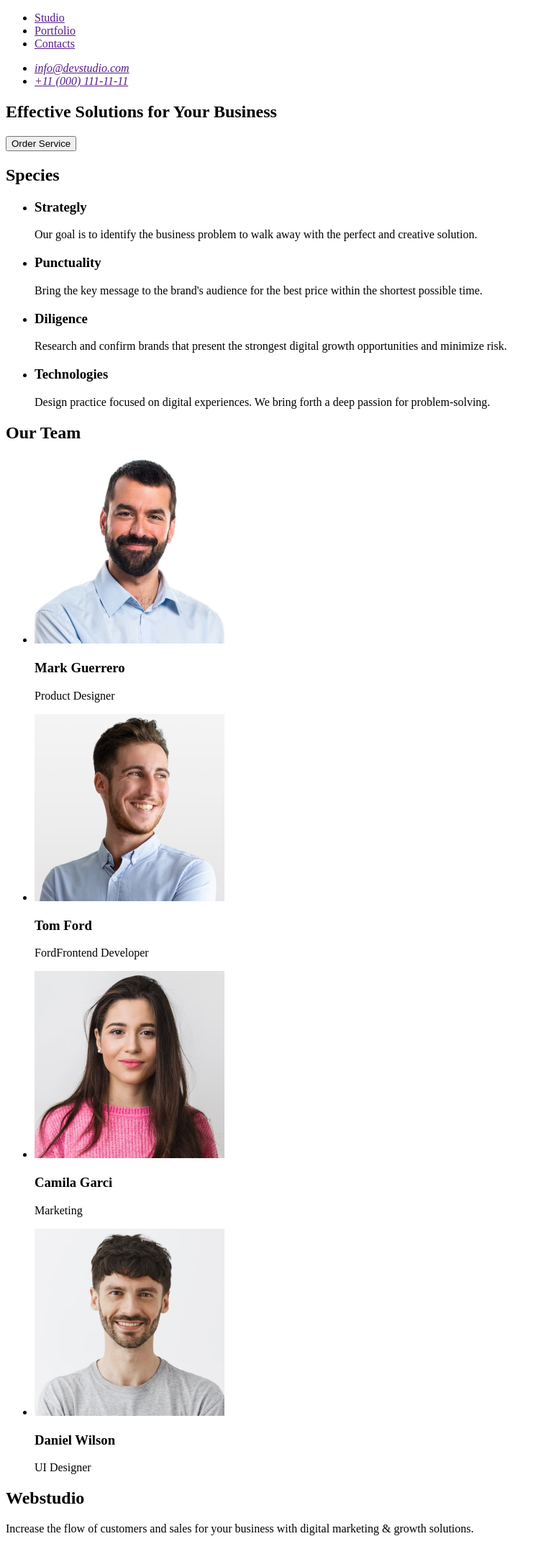
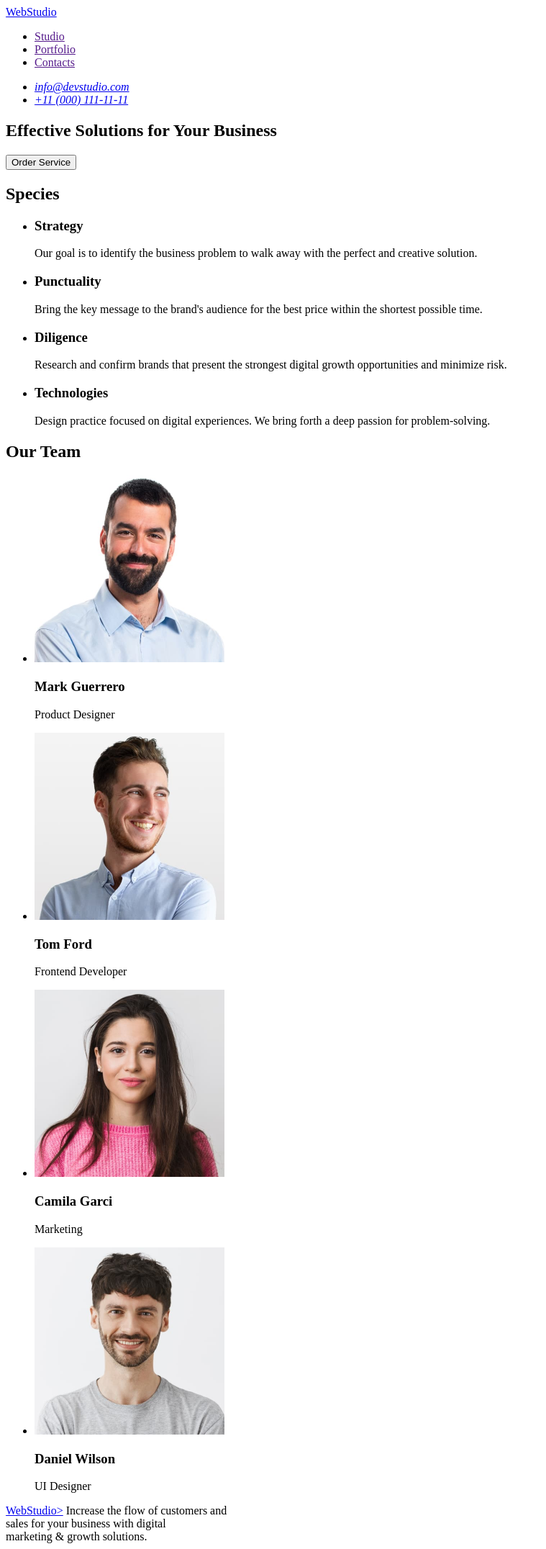
Before and after one commit to Svetakler/goit-markup-hw-01, a plain HTML site: page index.html in a window 1280 px wide. Shown: the whole page at 72% size, without its empty margins (0-759 px from the left). Drawn offline with Linux system fonts and the light colour scheme.

Commit message:
add markup

```diff
--- a/index.html
+++ b/index.html
@@ -8,7 +8,7 @@
   <body>
     <header>
       <nav>
-        <a href="./index.html" webstudio></a>
+        <a href="./index.html">WebStudio</a>
         <ul>
           <li><a href="" target="_blank">Studio</a></li>
           <li><a href="" target="_blank">Portfolio</a></li>
@@ -17,8 +17,8 @@
       </nav>
       <address>
         <ul>
-          <li><a href="">info@devstudio.com</a></li>
-          <li><a href="">+11 (000) 111-11-11</a></li>
+          <li><a href="mailto:info@devstudio.com">info@devstudio.com</a></li>
+          <li><a href="tel:+110001111111">+11 (000) 111-11-11</a></li>
         </ul>
       </address>
     </header>
@@ -31,7 +31,7 @@
         <h2>Species</h2>
         <ul>
           <li>
-            <h3>Strategly</h3>
+            <h3>Strategy</h3>
             <p>
               Our goal is to identify the business problem to walk away with the
               perfect and creative solution.
@@ -82,12 +82,12 @@
               height="260"
             />
             <h3>Tom Ford</h3>
-            <p>FordFrontend Developer</p>
+            <p>Frontend Developer</p>
           </li>
           <li>
             <img
               src="./images/camila.jpg"
-              alt="Camila Garci"
+              alt="Camila Garcia"
               width="264"
               height="260"
             />
@@ -108,13 +108,11 @@
       </section>
     </main>
     <footer>
-      <section>
-        <h2>Webstudio</h2>
-        <p>
-          Increase the flow of customers and sales for your business with
-          digital marketing & growth solutions.
-        </p>
-      </section>
+      <a href="./index.html">WebStudio></a>
+
+      Increase the flow of customers and<br />
+      sales for your business with digital<br />
+      marketing & growth solutions.
     </footer>
   </body>
 </html>
```
